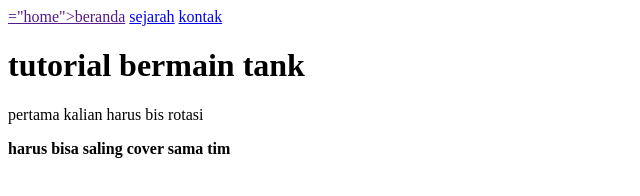
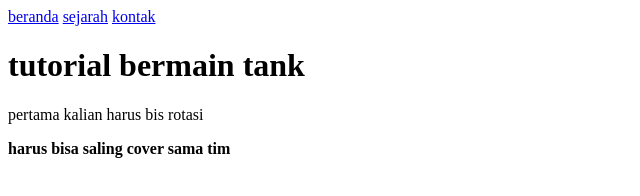
Before and after one commit to caesarmbut/latihan-html, a plain HTML site: page index.html in a window 1280 px wide. Shown: the whole page, without its empty margins (0-640 px from the left). Drawn offline with Linux system fonts and the light colour scheme.

Commit message:
Update index.html

```diff
--- a/index.html
+++ b/index.html
@@ -1,5 +1,5 @@
 <nav>
-  <a href>="home">beranda</a>
+  <a href="home">beranda</a>
   <a href="history">sejarah</a>
   <a href="contact">kontak</a>
 </nav>
```
